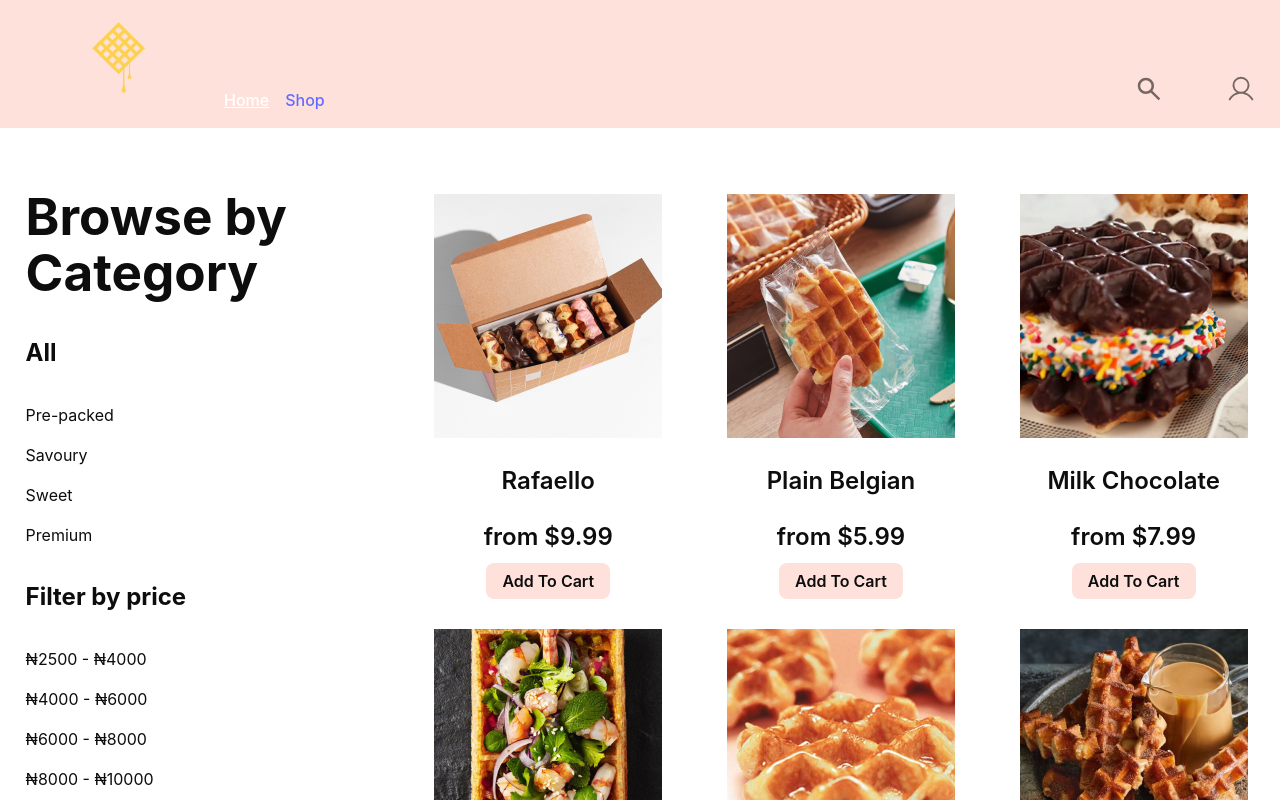
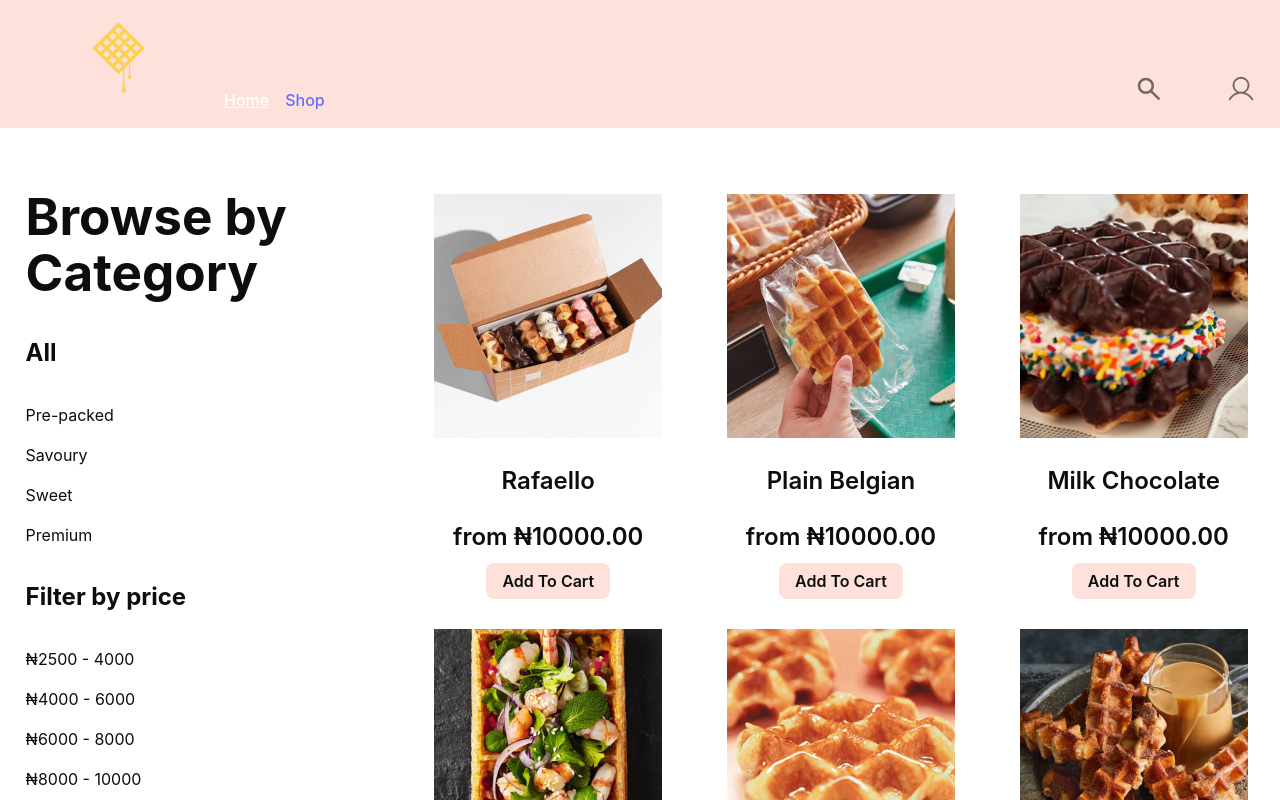
Before and after one commit to baafik/hang-stage-two, a React (Vite) app: page / in a window 1280 px wide. Shown: the top 800 px of the page. Built offline with nearby package versions, Linux system fonts and the light colour scheme; some icons are missing; a web font is replaced by a local one.

Commit message:
first commit

```diff
--- a/src/App.tsx
+++ b/src/App.tsx
@@ -21,55 +21,55 @@ const products = [
   {
     name: "Rafaello",
     image: Rafello,
-    price: 9.99,
+    price: 10000,
     id: 1,
   },
   {
     name: "Plain Belgian",
     image: PlainBelgian,
-    price: 5.99,
+    price: 10000,
     id: 2,
   },
   {
     name: "Milk Chocolate",
     image: MilkChocolate,
-    price: 7.99,
+    price: 10000,
     id: 3,
   },
   {
     name: "Shrimp & Basil",
     image: shrimp,
-    price: 12.99,
+    price: 10000,
     id: 4,
   },
   {
     name: "Lemon Iced",
     image: lemonIced,
-    price: 15.99,
+    price: 10000,
     id: 5,
   },
   {
     name: "Churro",
     image: churro,
-    price: 6.99,
+    price: 10000,
     id: 6,
   },
   {
     name: "Biscoff",
     image: biscoff,
-    price: 8.99,
+    price: 10000,
     id: 7,
   },
   {
     name: "Waffle Pops",
     image: wafflePops,
-    price: 10.99,
+    price: 10000,
     id: 8,
   },
   {
     name: "Salted Caramel",
     image: saltedCaramel,
-    price: 11.99,
+    price: 10000,
     id: 9,
   },
 ];
@@ -102,10 +102,10 @@ function App() {
 
           <div>
             <h4>Filter by price</h4>
-            <p>₦2500 - ₦4000</p>
-            <p>₦4000 - ₦6000</p>
-            <p>₦6000 - ₦8000</p>
-            <p>₦8000 - ₦10000</p>
+            <p>₦2500 - 4000</p>
+            <p>₦4000 - 6000</p>
+            <p>₦6000 - 8000</p>
+            <p>₦8000 - 10000</p>
             <p>₦10000 +</p>
           </div>
         </div>
--- a/src/components/ProductsCard.tsx
+++ b/src/components/ProductsCard.tsx
@@ -18,7 +18,7 @@ const ProductCard: React.FC<ProductCardProps> = ({
     <div className="product-card">
       <img src={imageUrl} alt={name} className="product-image" />
       <h3 className="product-name">{name}</h3>
-      <p className="product-price">from ${price.toFixed(2)}</p>
+      <p className="product-price">from ₦{price.toFixed(2)}</p>
       <button onClick={onClick} className="add-to-cart-button">
         Add To Cart
       </button>
```
Also changed, not shown: src/components/Header.tsx (line endings or trailing spaces), 1 other file (tests, documents, lock files or other folders).
